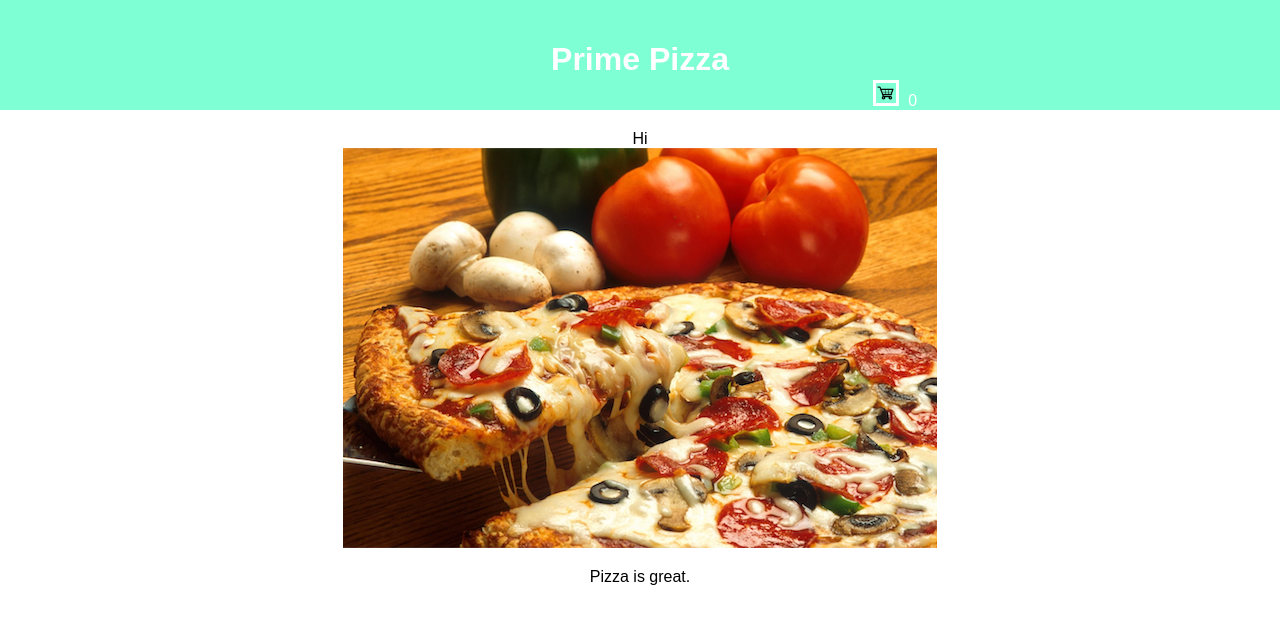
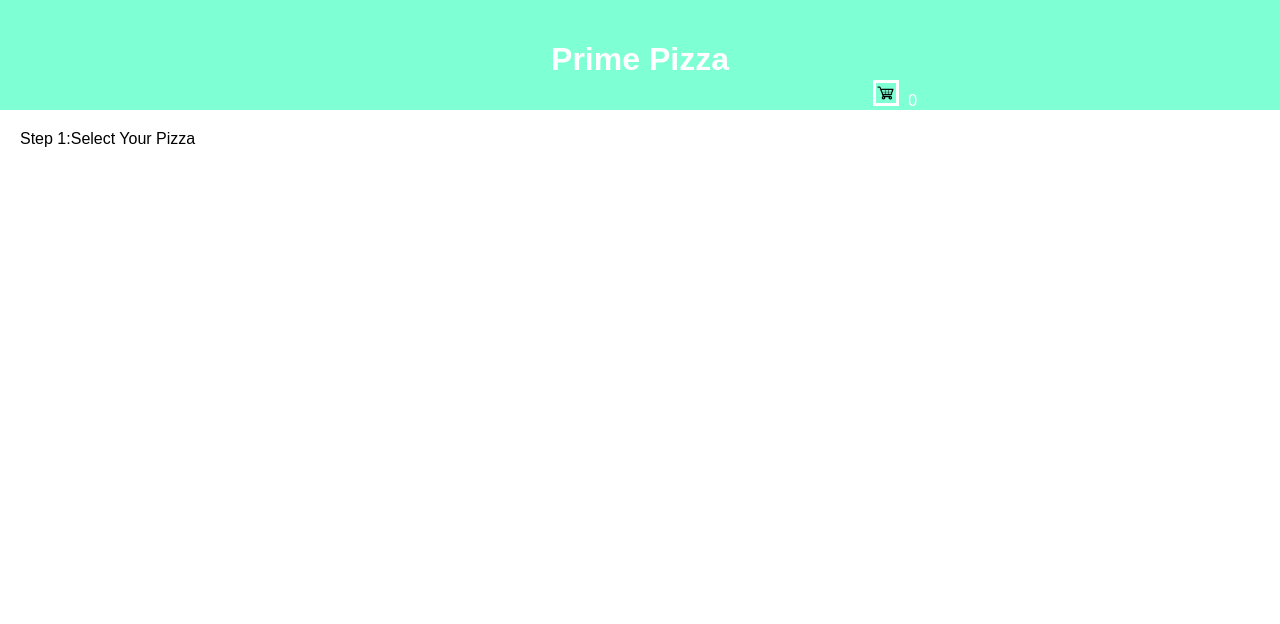
Before and after one commit to luckbuck0/redux-pizza-parlor, a React (Create React App) app: page / in a window 1280 px wide. Shown: the top 624 px of the page. Built offline with nearby package versions, Linux system fonts and the light colour scheme.

Commit message:
working on order page

```diff
--- a/src/components/App/App.css
+++ b/src/components/App/App.css
@@ -26,3 +26,9 @@
   margin-top: -20px;
   padding-left: 10px;
 }
+
+.text{
+  text-align: left;
+  padding-left: 20px;
+
+}
--- a/src/components/App/App.jsx
+++ b/src/components/App/App.jsx
@@ -22,8 +22,7 @@ const total=useSelector((store)=>store.total)
 
       <Router exact path="/">
         <Order />
-           <img  src='images/pizza_photo.png' />
-          <p>Pizza is great.</p>
+
       </Router>
     </div>
   );
--- a/src/components/Order/Order.jsx
+++ b/src/components/Order/Order.jsx
@@ -5,7 +5,8 @@ function Order(){
 
     return (
         <div>
-            Hi
+            {/* <img  src='images/pizza_photo.png' /> */}
+          <p className="text">Step 1:Select Your Pizza</p>
         </div>
     )
 }
```
